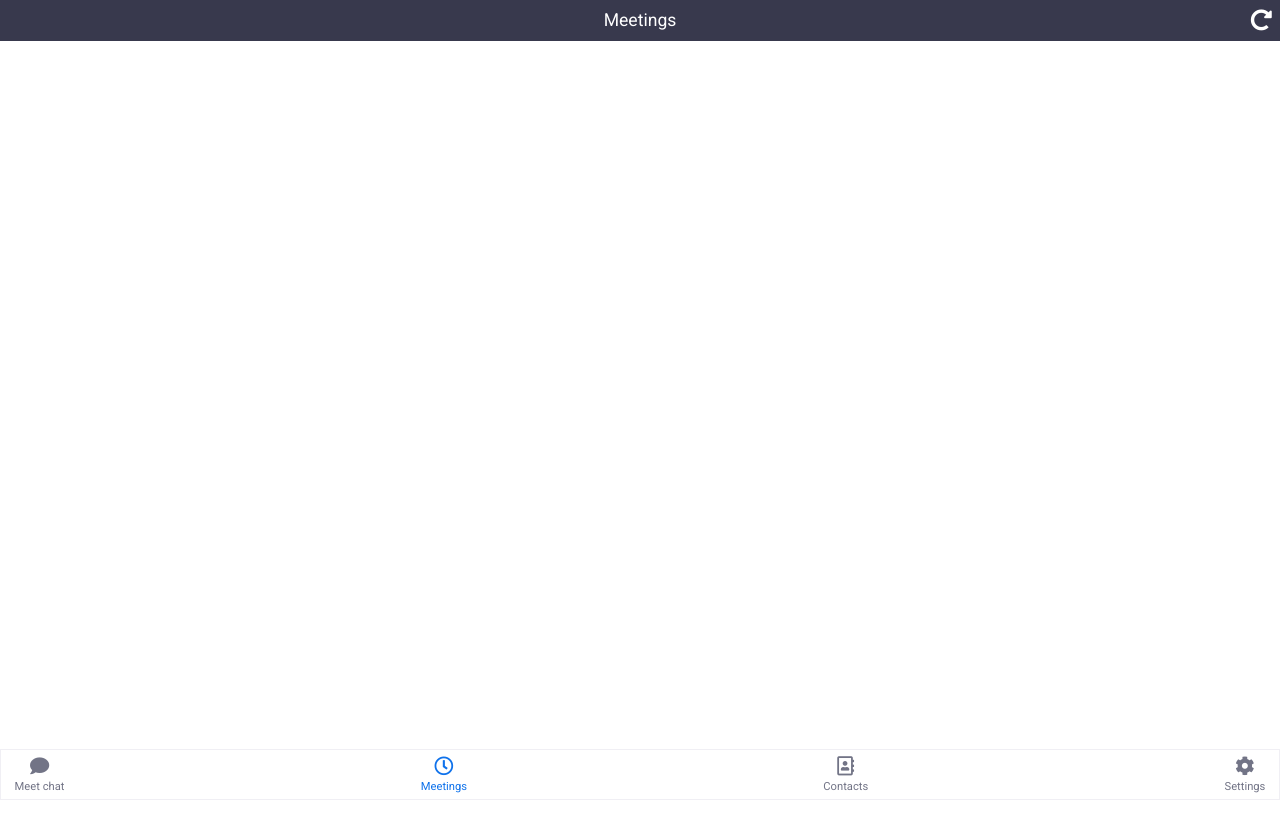
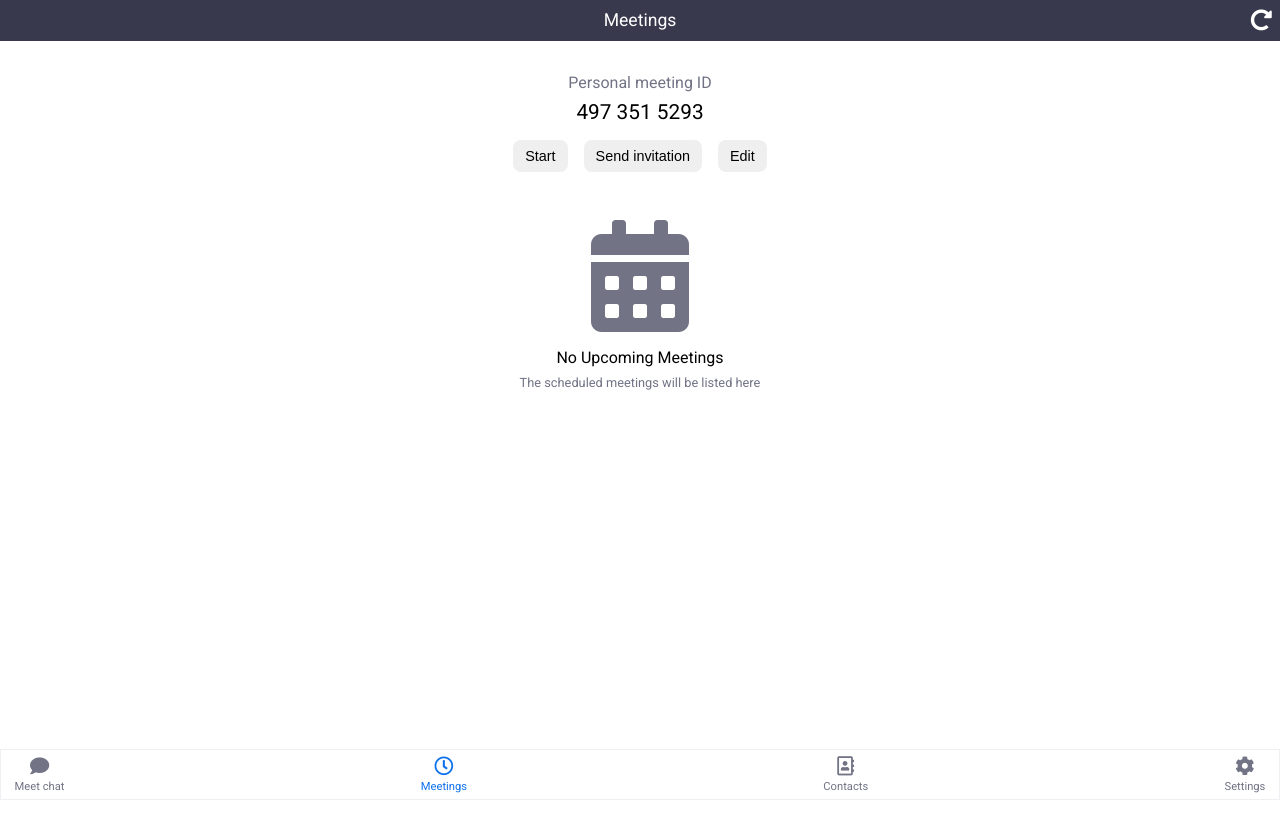
Before and after one commit to or-abdillh/zoom-clone, a Vue app: page /meetings in a window 1280 px wide. Shown: the top 838 px of the page. Built offline with nearby package versions, Linux system fonts and the light colour scheme.

Commit message:
Create component Meetings

```diff
--- a/src/views/Home.vue
+++ b/src/views/Home.vue
@@ -15,7 +15,7 @@
 
    import Header from '../components/Header.vue';
    import MenuBar from '../components/MenuBar.vue';
-   import MainScreen from '../components/Body.vue';
+   import MainScreen from '../components/MainScreen.vue';
 
    export default {
       name: 'Home',
--- a/src/views/Meetings.vue
+++ b/src/views/Meetings.vue
@@ -7,6 +7,22 @@
          <i class="fas fa-redo-alt"></i>
       </template>
    </Header>
+
+   <section class="meetings-screen">
+      <p>Personal meeting ID</p>
+      <strong>497 351 5293</strong>
+      <div class="button-group">
+         <button type="button">Start</button>
+         <button type="button">Send invitation</button>
+         <button type="button">Edit</button>
+      </div>
+
+      <div class="no-upcoming">
+         <i class="fas fa-calendar-alt" ></i>
+         <h2>No Upcoming Meetings</h2>
+         <p>The scheduled meetings will be listed here</p>
+      </div>
+   </section>
 </template>
 
 <script>
@@ -21,3 +37,62 @@
    }
 
 </script>
+
+<style lang="scss">
+
+   @import 'src/style/_colors';
+
+   .meetings-screen {
+      font-family: 'Roboto', Sans-Serif;
+      text-align: center;
+      font-size: 1rem;
+
+      p {
+         margin-top: 2rem;
+         font-weight: 400;
+         color: $gray;
+         margin-bottom: .5rem;
+      }
+
+      strong {
+         font-size: 1.3rem;
+         font-weight: 400;
+      }
+
+      .button-group {
+         margin-top: 1rem;
+
+         button {
+            border: none;
+            padding: .5rem .75rem;
+            font-size: .9rem;
+            border-radius: 8px;
+            margin: 0 .5rem;
+
+            &:active {
+               border: 1px solid gray;
+            }
+         }
+      }
+
+      .no-upcoming {
+         margin-top: 3rem;
+
+         i {
+            font-size: 7rem;
+            color: $gray;
+            margin-bottom: 1rem;
+         }
+
+         h2 {
+            font-size: 1rem;
+            font-weight: 400;
+         }
+         p {
+            margin-top: .5rem;
+            font-size: .8rem;
+         }
+      }
+   }
+
+</style>
```
Also changed, not shown: src/components/MainScreen.vue (renamed from src/components/Body.vue).
